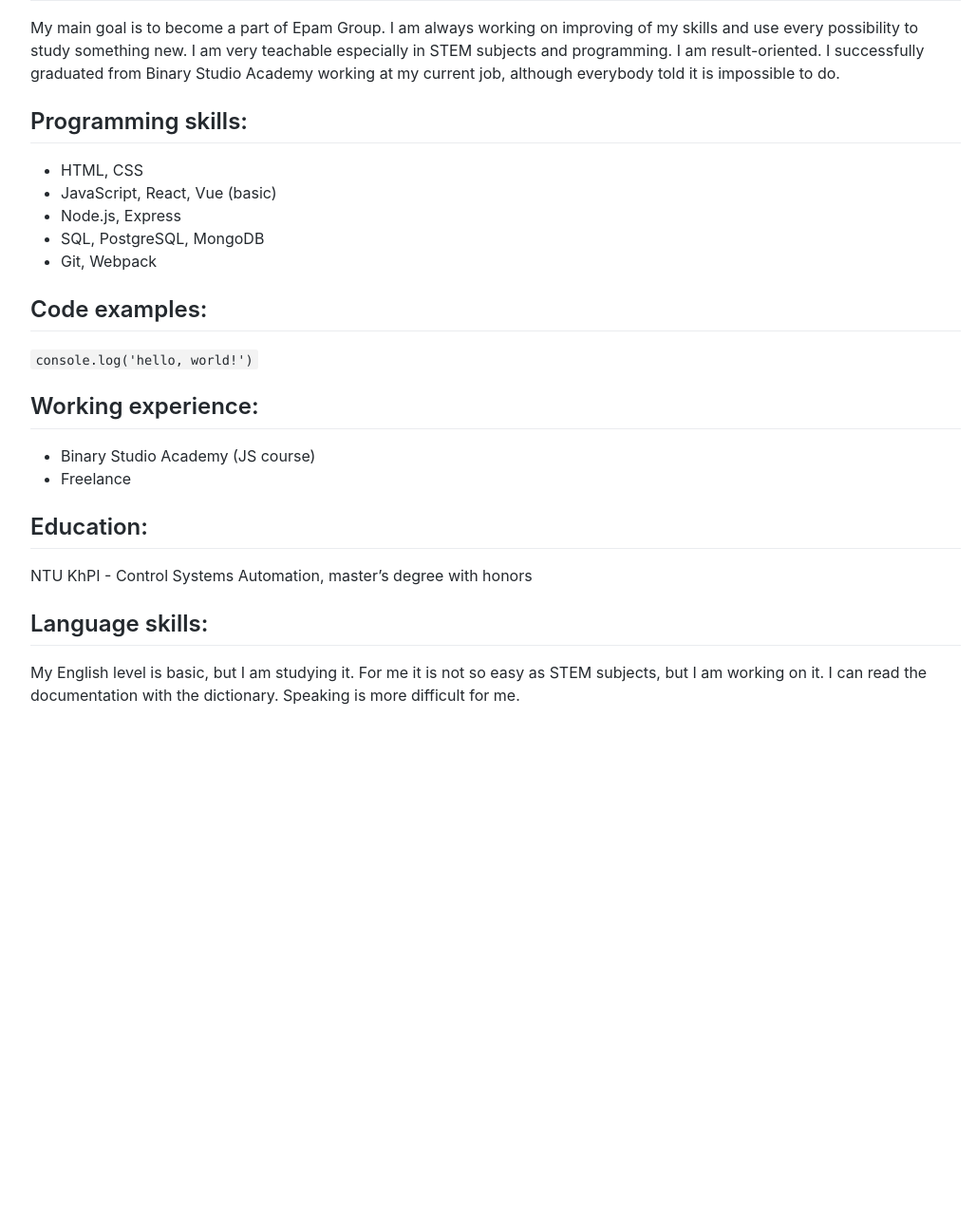
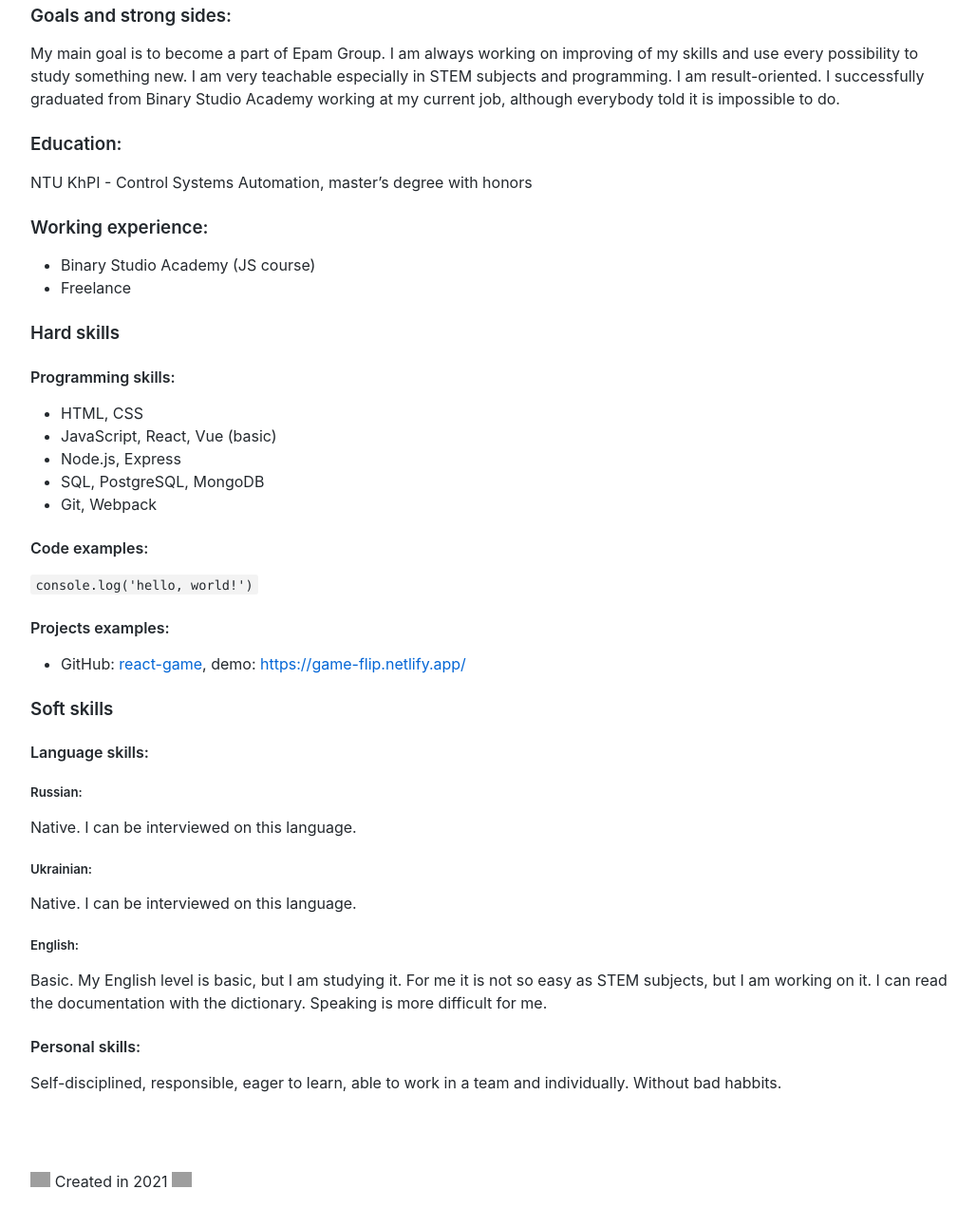
Before and after one commit to Vismmax/rsschool-cv, a plain HTML site: page index.html in a window 1280 px wide. Shown: the part 542-1834 px from the top of the page at 95% size, without its empty margins (118-1146 px from the left). Before the commit the page ends 1342 px from the top, so only its background shows below. Drawn offline with Linux system fonts and the light colour scheme; grey boxes are pictures that could not be loaded.

Commit message:
feat: update html

```diff
--- a/index.html
+++ b/index.html
@@ -10,36 +10,60 @@
     <link rel="stylesheet" href="css/style.css" />
   </head>
   <body>
+    <main>
       <div class="container">
         <h1>Viktor Sotnychenko</h1>
-      <img class="foto" src="img/6500033.jpg" alt="foto" />
-      <h4>Junior developer</h4>
+        <figure>
+          <img class="foto" src="img/6500033.jpg" alt="user foto" />
+          <figcaption>Junior developer</figcaption>
+        </figure>
 
         <h2>Contacts:</h2>
         <ul>
           <li>
             GitHub:
-          <a href="https://github.com/Vismmax" title="github.com/Vismmax"
-            >github.com/Vismmax</a
-          >
+            <a href="https://github.com/Vismmax" title="github.com/Vismmax">
+              github.com/Vismmax
+            </a>
           </li>
-        <li>Email: <a href="mailto:vismmax@gmail.com">vismmax@gmail.com</a></li>
           <li>
-          Telegram: <a href="https://t.me/vismmax" title="@Vismmax">@Vismmax</a>
+            Email: <a href="mailto:vismmax@gmail.com">vismmax@gmail.com</a>
+          </li>
+          <li>
+            Telegram:
+            <a href="https://t.me/vismmax" title="@Vismmax">@Vismmax</a>
           </li>
         </ul>
 
-      <h2>Goals and strong sides:</h2>
+        <h2>About myself</h2>
+
+        <section>
+          <h3>Goals and strong sides:</h3>
           <p>
-        My main goal is to become a part of Epam Group. I am always working on
-        improving of my skills and use every possibility to study something new.
-        I am very teachable especially in STEM subjects and programming. I am
-        result-oriented. I successfully graduated from Binary Studio Academy
-        working at my current job, although everybody told it is impossible to
-        do.
+            My main goal is to become a part of Epam Group. I am always working
+            on improving of my skills and use every possibility to study
+            something new. I am very teachable especially in STEM subjects and
+            programming. I am result-oriented. I successfully graduated from
+            Binary Studio Academy working at my current job, although everybody
+            told it is impossible to do.
           </p>
 
-      <h2>Programming skills:</h2>
+          <h3>Education:</h3>
+          <p>
+            NTU KhPI - Control Systems Automation, master’s degree with honors
+          </p>
+
+          <h3>Working experience:</h3>
+          <ul>
+            <li>Binary Studio Academy (JS course)</li>
+            <li>Freelance</li>
+          </ul>
+        </section>
+
+        <section>
+          <h3>Hard skills</h3>
+
+          <h4>Programming skills:</h4>
           <ul>
             <li>HTML, CSS</li>
             <li>JavaScript, React, Vue (basic)</li>
@@ -48,28 +72,74 @@
             <li>Git, Webpack</li>
           </ul>
 
-      <h2>Code examples:</h2>
+          <h4>Code examples:</h4>
           <p>
-        <code class="language-plaintext highlighter-rouge"
-          >console.log('hello, world!')</code
-        >
+            <code class="language-plaintext highlighter-rouge">
+              console.log('hello, world!')
+            </code>
           </p>
 
-      <h2>Working experience:</h2>
+          <h4>Projects examples:</h4>
           <ul>
-        <li>Binary Studio Academy (JS course)</li>
-        <li>Freelance</li>
+            <li>
+              GitHub:
+              <a href="https://github.com/Vismmax/react-game">react-game</a>,
+              demo:
+              <a href="https://game-flip.netlify.app/">
+                https://game-flip.netlify.app/
+              </a>
+            </li>
           </ul>
+        </section>
 
-      <h2>Education:</h2>
-      <p>NTU KhPI - Control Systems Automation, master’s degree with honors</p>
+        <section>
+          <h3>Soft skills</h3>
 
-      <h2>Language skills:</h2>
+          <h4>Language skills:</h4>
+          <h5>Russian:</h5>
+          <p>Native. I can be interviewed on this language.</p>
+          <h5>Ukrainian:</h5>
+          <p>Native. I can be interviewed on this language.</p>
+          <h5>English:</h5>
           <p>
-        My English level is basic, but I am studying it. For me it is not so
-        easy as STEM subjects, but I am working on it. I can read the
-        documentation with the dictionary. Speaking is more difficult for me.
+            Basic. My English level is basic, but I am studying it. For me it is
+            not so easy as STEM subjects, but I am working on it. I can read the
+            documentation with the dictionary. Speaking is more difficult for
+            me.
           </p>
+
+          <h4>Personal skills:</h4>
+          <p>
+            Self-disciplined, responsible, eager to learn, able to work in a
+            team and individually. Without bad habbits.
+          </p>
+        </section>
       </div>
+    </main>
+
+    <footer>
+      <div class="container">
+        <a href="https://github.com/Vismmax">
+          <img
+            src="https://github.githubassets.com/images/modules/site/icons/footer/github-logo.svg"
+            height="16"
+            alt="My GitHub"
+          />
+        </a>
+
+        <span>
+          Created in
+          <time>2021</time>
+        </span>
+
+        <a href="https://rs.school/js/">
+          <img
+            src="https://rs.school/images/rs_school_js.svg"
+            height="16"
+            alt="JavaScript/Front-end"
+          />
+        </a>
+      </div>
+    </footer>
   </body>
 </html>
```
Lines whose indentation alone changed are shown as unchanged.
